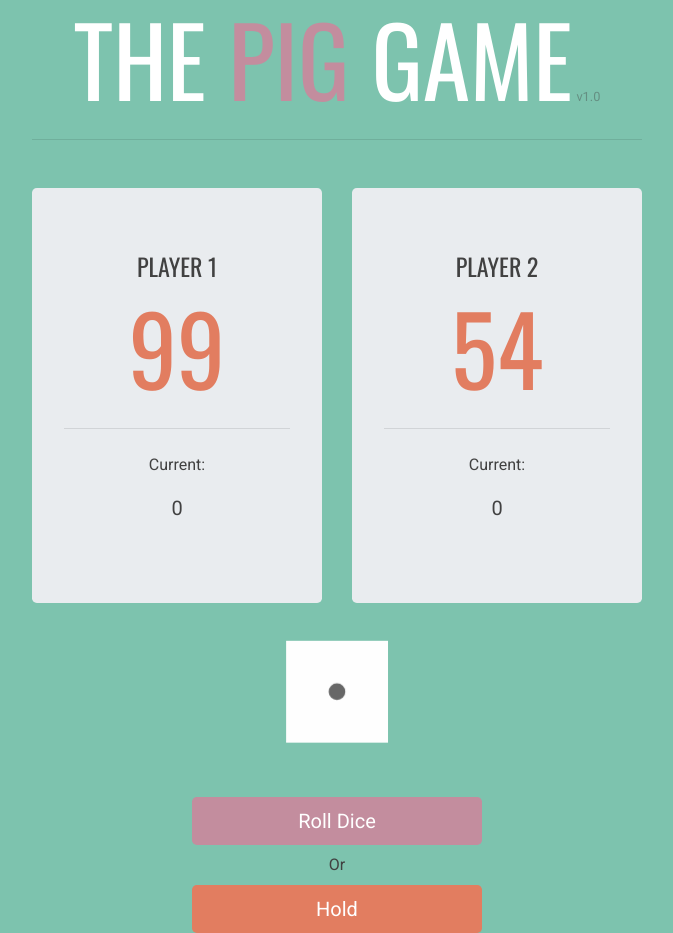
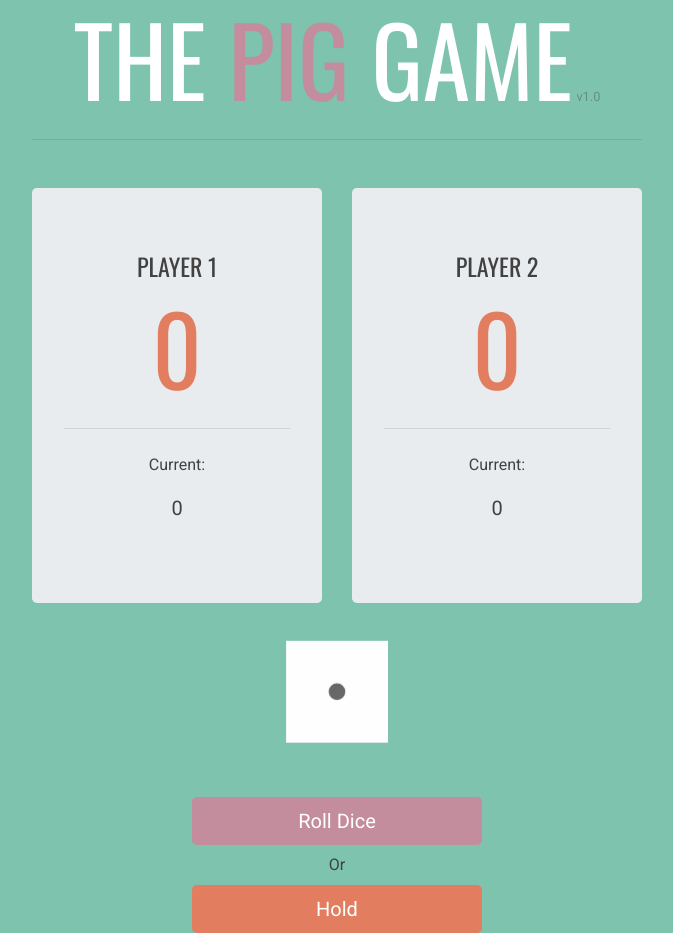
Before and after one commit to ralphtamayo/pig-game, a plain HTML site: page index.html in a window 1280 px wide. Both pictures are taken after a click on the element "New Game". Shown: the whole page, without its empty margins (303-976 px from the left). Drawn offline with nearby package versions, Linux system fonts and the light colour scheme.

Commit message:
Set-up player objects

```diff
--- a/index.html
+++ b/index.html
@@ -31,26 +31,7 @@
 				</div>
 
 				<div class="mt-5" id="inGame">
-					<div class="row text-center">
-						<div class="col-6">
-							<div class="jumbotron m-0">
-								<h4 class="player-name">Player 1</h4>
-								<h1 class="display-1 score">99</h1>
-								<hr class="my-4">
-								<p>Current:</p>
-								<p class="lead">0</p>
-							</div>
-						</div>
-						<div class="col-6">
-							<div class="jumbotron m-0">
-								<h4 class="player-name">Player 2</h4>
-								<h1 class="display-1 score">54</h1>
-								<hr class="my-4">
-								<p>Current:</p>
-								<p class="lead">0</p>
-							</div>
-						</div>
-					</div>
+					<div class="row text-center" id="playersContainer"></div>
 
 					<div class="row text-center my-2">
 						<div class="col-12">
--- a/js/app.js
+++ b/js/app.js
@@ -1,10 +1,23 @@
 $(document).ready(() => {
+	let players = [];
+
 	$('#mainMenu').show();
 	$('#inGame').hide();
 
 	$('#newGameBtn').on('click', () => {
 		$('#mainMenu').hide();
 		$('#inGame').show();
+
+		players.push(
+			new Player('Player 1'),
+			new Player('Player 2')
+		);
+
+		players.forEach(player => {
+			let playerHtml = generatePlayerHtml(player);
+
+			$('#playersContainer').append(playerHtml);
+		});
 	});
 
 	$('#rollDiceBtn').on('click', () => {
@@ -17,6 +30,24 @@ $(document).ready(() => {
 	});
 });
 
+function Player(name) {
+	this.name = name;
+	this.totalScore = 0;
+	this.currentScore = 0;
+}
+
+let generatePlayerHtml = (player) => `
+	<div class="col-6">
+		<div class="jumbotron m-0">
+			<h4 class="player-name">${ player.name }</h4>
+			<h1 class="display-1 score">${ player.totalScore }</h1>
+			<hr class="my-4">
+			<p>Current:</p>
+			<p class="lead">${ player.currentScore }</p>
+		</div>
+	</div>
+`;
+
 let rollDice = () => {
 	return Math.floor(Math.random() * (6 - 1 + 1)) + 1;
 }
```
